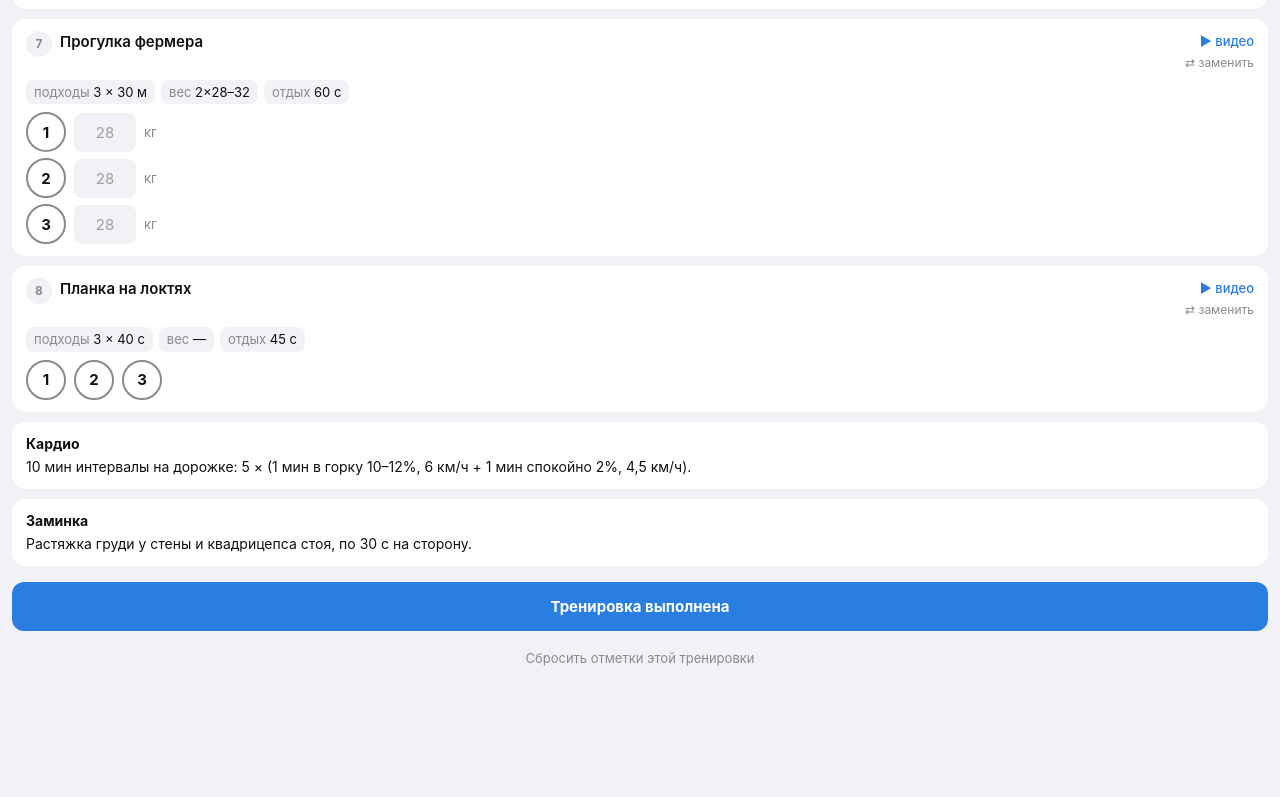
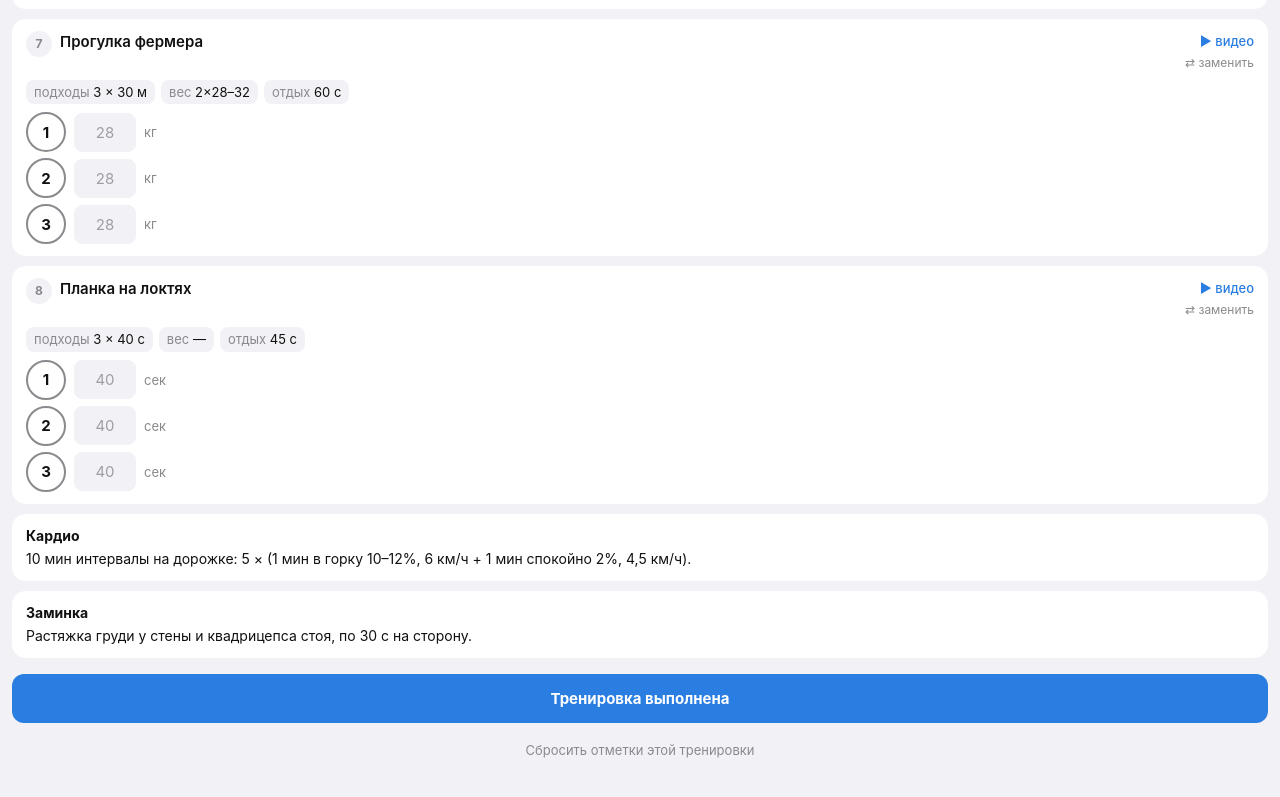
Before and after one commit to ipvshu/workout, a plain HTML site: page index.html in a window 1280 px wide. Shown: the part 2137-2934 px from the top of the page. Before the commit the page ends 2908 px from the top, so only its background shows below. Drawn offline with Linux system fonts and the light colour scheme.

Commit message:
Update index.html

```diff
--- a/index.html
+++ b/index.html
@@ -282,6 +282,9 @@ function renderTabs(){
 function num(v){ const m = String(v).replace(',', '.').match(/^\s*(?:\d+×)?(\d+(?:\.\d+)?)/); return m ? m[1].replace('.', ',') : ''; }
 function hasW(e){ return e.w !== '—'; }
 function hasR(e){ return /^\d/.test(e.reps) && !/[мс]$/.test(e.reps) && !/мин/.test(e.reps); }
+function isT(e){ return /^\d+\s*с$/.test(e.reps); }
+function hasQ(e){ return hasR(e) || isT(e); }
+function n2(v){ return parseFloat(String(v||'').replace(',', '.')) || 0; }
 function guess(e, log, s, k){ for (let j = s - 1; j >= 0; j--) if (log[j] && log[j][k]) return log[j][k]; return k === 0 ? num(e.w) : num(e.reps); }
 function eff(e, st, i){
   const k = st.swap && st.swap[i];
@@ -329,15 +332,15 @@ function render(){
     if (e.circuit) {
       html += `<ol class="circuit">${e.circuit.map(c=>`<li>${esc(c[0])}${c[1]?` <button class="video" data-v="${c[1]}">▶</button>`:''}</li>`).join('')}</ol>`;
     }
-    if (!e.warm && !e.circuit && (hasW(e) || hasR(e))) {
+    if (!e.warm && !e.circuit && (hasW(e) || hasQ(e))) {
       const log = st.log[i] || [];
       html += `<div class="srows">`;
       for (let s=0; s<e.sets; s++) {
         const L = log[s] || [];
         html += `<div class="srow ${done[s]?'is-done':''}"><button class="set ${done[s]?'done':''}" data-i="${i}" data-s="${s}">${s+1}</button>`
           + (hasW(e) ? `<input class="lg" inputmode="decimal" data-i="${i}" data-s="${s}" data-k="0" value="${esc(L[0]||'')}" placeholder="${esc(guess(e,log,s,0)||'?')}"><span class="u">кг</span>` : '')
-          + (hasW(e) && hasR(e) ? '<span class="u">×</span>' : '')
-          + (hasR(e) ? `<input class="lg" inputmode="numeric" data-i="${i}" data-s="${s}" data-k="1" value="${esc(L[1]||'')}" placeholder="${esc(guess(e,log,s,1))}"><span class="u">повт</span>` : '')
+          + (hasW(e) && hasQ(e) ? '<span class="u">×</span>' : '')
+          + (hasQ(e) ? `<input class="lg" inputmode="numeric" data-i="${i}" data-s="${s}" data-k="1" value="${esc(L[1]||'')}" placeholder="${esc(guess(e,log,s,1))}"><span class="u">${isT(e)?'сек':'повт'}</span>` : '')
           + `</div>`;
       }
       html += `</div>`;
@@ -348,6 +351,19 @@ function render(){
     }
     html += `${e.note?`<div class="note">${esc(e.note)}</div>`:''}</div>`;
   });
+  // Итог: тоннаж = вес × повторы по отмеченным подходам; «2×…» — обе руки
+  { let total = 0, nSets = 0, allSets = 0; const lines = [];
+    w.ex.forEach((e0, i) => { const e = eff(e0, st, i), d = st.sets[i] || [], log = st.log[i] || [];
+      if (!e.warm) allSets += e.sets;
+      let ton = 0; d.forEach((ok, s) => { if (!ok || e.warm) return; nSets++; const L = log[s] || [];
+        if (hasW(e) && hasR(e)) ton += n2(L[0]) * n2(L[1]) * (/^\s*2×/.test(e.w) ? 2 : 1); });
+      if (ton) { total += ton; lines.push([e.name, ton]); } });
+    if (nSets) {
+      const f = n => Math.round(n).toLocaleString('ru-RU');
+      lines.sort((a, b) => b[1] - a[1]);
+      html += `<div class="card info"><b>Итог</b>Подходов: ${nSets}/${allSets}${total ? ` · <b style="display:inline">поднято ${f(total)} кг</b>` : ''}`
+        + (lines.length ? `<div class="note">${lines.map(l => esc(l[0]) + ' — ' + f(l[1]) + ' кг').join('<br>')}<br>Тоннаж = вес × повторы; гантели «2×» — обе руки.</div>` : '') + `</div>`;
+    } }
   html += `<div class="card info"><b>Кардио</b>${esc(w.cardio)}</div>`;
   html += `<div class="card info"><b>Заминка</b>${esc(w.cool)}</div>`;
   const fin = meta[w.id];
@@ -365,7 +381,7 @@ function render(){
     if (arr[s] && !e.warm && !e.circuit) {
       const log = st.log[i] = st.log[i] || [], L = log[s] = log[s] || [];
       if (hasW(e) && !L[0]) L[0] = guess(e, log, s, 0);
-      if (hasR(e) && !L[1]) L[1] = guess(e, log, s, 1);
+      if (hasQ(e) && !L[1]) L[1] = guess(e, log, s, 1);
     }
     save(w.id);
     if (arr[s]) { haptic('light'); const last = arr.filter(Boolean).length >= e.sets; if (!last || e.circuit) startTimer(e.rest, e.name); else if (e.rest) startTimer(e.rest, 'к следующему упражнению'); }
```
